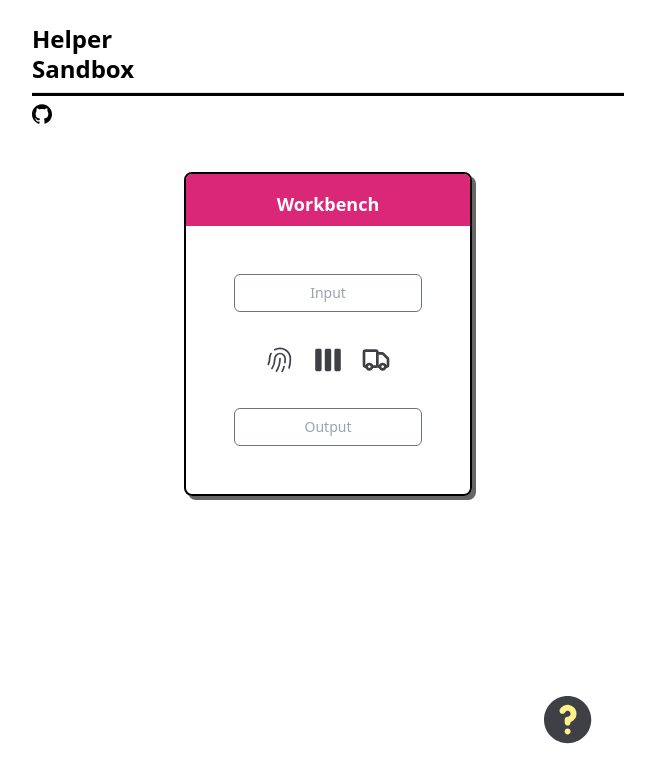
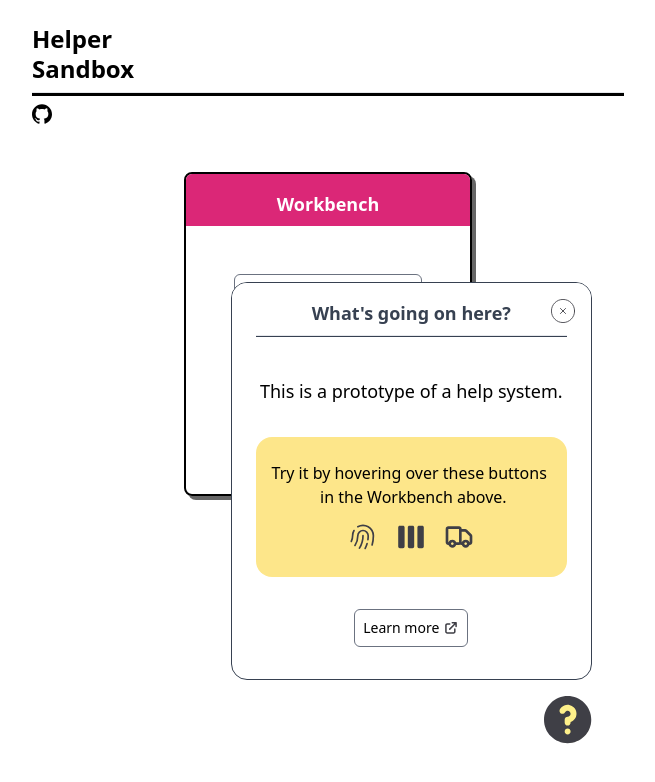
Before and after one commit to Return180bpm/help-sandbox, a React (Create React App) app: page / in a window 1280 px wide. Shown: the top 782 px of the page, without its empty margins (312-967 px from the left). Built offline with nearby package versions, Linux system fonts and the light colour scheme.

Commit message:
UI-design: added <IntroBox> and set up logic

```diff
--- a/src/App.js
+++ b/src/App.js
@@ -1,4 +1,9 @@
-import { FloatingHelpButton, HelpNudgeBox, HelpBox } from "./HelpComponents.js";
+import {
+    IntroBox,
+    FloatingHelpButton,
+    HelpNudgeBox,
+    HelpBox,
+} from "./HelpComponents.js";
 import "./App.css";
 import { useState, useEffect, useRef } from "react";
 
@@ -105,6 +110,7 @@ function App() {
     const [currentTopicObj, setCurrentTopicObj] = useState(null);
     const [doesWantHelp, setDoesWantHelp] = useState(false);
     const [isLingering, setIsLingering] = useState(false);
+    const [isIntroBoxVisible, setIsIntroBoxVisible] = useState(true);
     const currentTopicObjRef = useRef(null);
     // useEffect(() => {
     //     currentTopicObjRef.current = currentTopicObj;
@@ -153,6 +159,7 @@ function App() {
                                 <ControlButton
                                     onClickFunction={feature.featureFunction}
                                     onMouseEnterFunction={() => {
+                                        setIsIntroBoxVisible(false);
                                         setCurrentTopicObj(feature);
                                         setIsLingering(true);
                                     }}
@@ -177,9 +184,18 @@ function App() {
                         />
                     </div>
                 </div>
+                <IntroBox
+                    isVisible={isIntroBoxVisible}
+                    featureIconFileNameArray={allFeatures.map(
+                        feature => feature.iconFileName
+                    )}
+                    closeIntroBox={() => setIsIntroBoxVisible(false)}
+                />
                 <FloatingHelpButton
-                    onClickFunction={() => setDoesWantHelp(!doesWantHelp)}
-                    isVisible={!doesWantHelp}
+                    onClickFunction={() => {
+                        setDoesWantHelp(!doesWantHelp);
+                        setIsIntroBoxVisible(!isIntroBoxVisible);
+                    }}
                 />
                 <HelpNudgeBox
                     isVisible={isLingering}
--- a/src/HelpComponents.js
+++ b/src/HelpComponents.js
@@ -1,14 +1,86 @@
 import React from "react";
 import { motion } from "framer-motion";
 
-const FloatingHelpButton = ({ isVisible, onClickFunction }) => {
+const IntroBox = ({ isVisible, closeIntroBox, featureIconFileNameArray }) => {
+    const variants = {
+        open: { opacity: 1, x: 0 },
+        closed: { opacity: 0, x: "100%" },
+    };
+    const spring = {
+        type: "spring",
+        damping: 20,
+        stiffness: 100,
+    };
     return (
-        <motion.img
-            animate={{ opacity: 1 }}
-            alt="Open the helpbox"
+        <motion.div
+            animate={isVisible ? "open" : "closed"}
+            variants={variants}
+            transition={spring}
+            id="introBox"
+            className="absolute right-8 bottom-24 min-w-max section-box rounded-2xl border border-gray-700 bg-white"
+        >
+            <img
+                onClick={() => closeIntroBox()}
+                src="/icons/close-box.svg"
+                alt="Close the Helpbox "
+                className="absolute top-4 right-4 w-6 h-6 cursor-pointer"
+            />
+            <div
+                id="helpBoxTitleBar"
+                className="title-bar flex-col justify-end items-center gap-2 px-6 bg-white text-gray-700"
+            >
+                <h4>What's going on here?</h4>
+                <hr className="w-full h-0.5 bg-gray-700" />
+            </div>
+            <div
+                id="introBody"
+                className="section-box-body items-center gap-8 py-8 px-6"
+            >
+                <p className="text-center text-lg font-light">
+                    This is a prototype of a help system.
+                </p>
+
+                <div
+                    id="callToActionBox"
+                    className="w-full flex flex-col min-w-min gap-3 text-center py-6 px-4 bg-yellow-200 rounded-2xl"
+                >
+                    <p className="text-base whitespace-pre-wrap font-medium">
+                        Try it by hovering over these buttons {"\n"} in the
+                        Workbench above.
+                    </p>
+
+                    <div
+                        id="iconContainer"
+                        className="w-full flex justify-center gap-4"
+                    >
+                        {featureIconFileNameArray.map(iconFileName => (
+                            <img
+                                alt="Hover over the button in the Workbench area"
+                                src={`/icons/${iconFileName}.svg`}
+                                className="w-8 h-8"
+                            ></img>
+                        ))}
+                    </div>
+                </div>
+                <button className="max-w-max flex justify-center gap-1 items-center p-2 rounded-md border border-gray-500">
+                    <span className="text-sm font-light">Learn more</span>
+                    <img
+                        alt="Opens a help page in a new tab"
+                        src="/icons/external-link.svg"
+                        className="w-4 h-4"
+                    ></img>
+                </button>
+            </div>
+        </motion.div>
+    );
+};
+
+const FloatingHelpButton = ({ onClickFunction }) => {
+    return (
+        <img
+            alt="Open the Introbox"
             src="icons/question-mark-circle-noborders.svg"
             onClick={() => {
-                console.log("heyhey");
                 onClickFunction();
             }}
             className="z-50 w-12 h-12 absolute bottom-8 right-8 cursor-pointer"
@@ -21,7 +93,7 @@ const FloatingHelpButton = ({ isVisible, onClickFunction }) => {
 const HelpNudgeBox = ({ isVisible, featureName, iconFileName }) => {
     return (
         <motion.div
-            animate={{ opacity: isVisible ? 1 : 0 }}
+            animate={{ opacity: isVisible ? 1 : 0, x: isVisible ? 0 : "100%" }}
             className="min-w-max absolute right-8 bottom-24 section-box flex-nowrap gap-4 p-4 text-center rounded-xl border border-gray-300"
         >
             <div className="flex flex-col items-center justify-center gap-2">
@@ -67,7 +139,7 @@ const HelpBox = ({
             variants={variants}
             transition={spring}
             id="helpBox"
-            className="absolute right-8 bottom-24 w-80 section-box rounded-2xl border  border-gray-700 bg-white"
+            className="absolute right-8 bottom-24 w-80 section-box rounded-2xl border border-gray-700 bg-white"
         >
             <img
                 onClick={() => closeHelpBox()}
@@ -130,4 +202,4 @@ const HelpBox = ({
     );
 };
 
-export { FloatingHelpButton, HelpNudgeBox, HelpBox };
+export { IntroBox, FloatingHelpButton, HelpNudgeBox, HelpBox };
```
